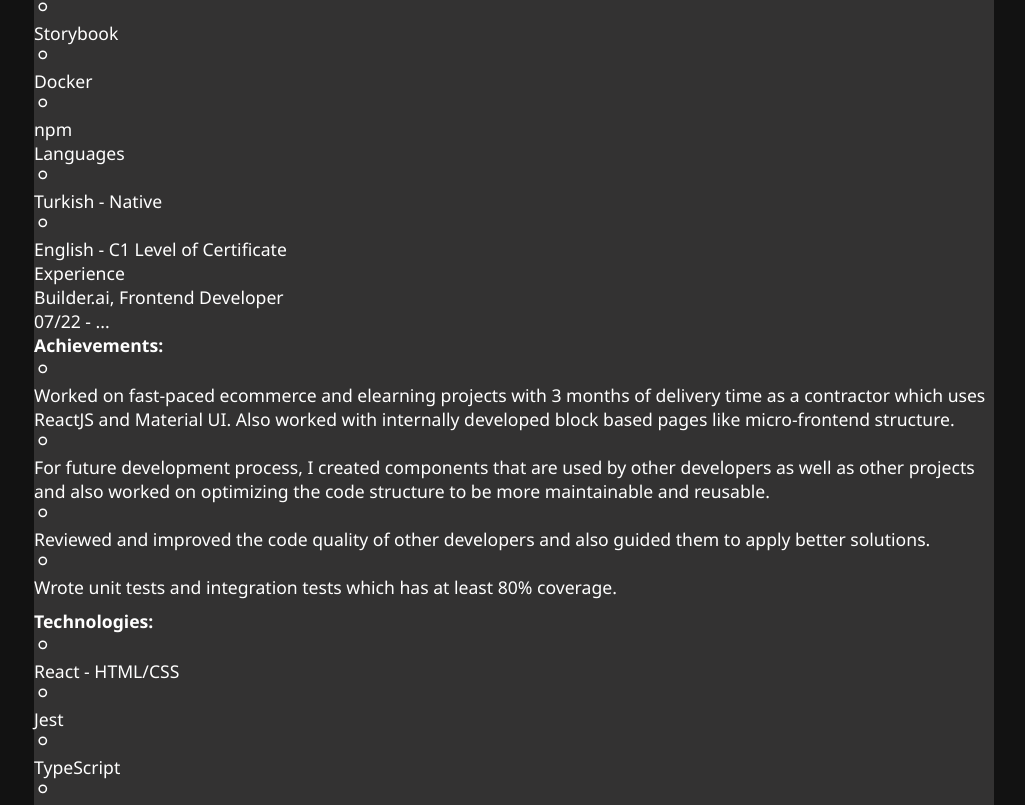
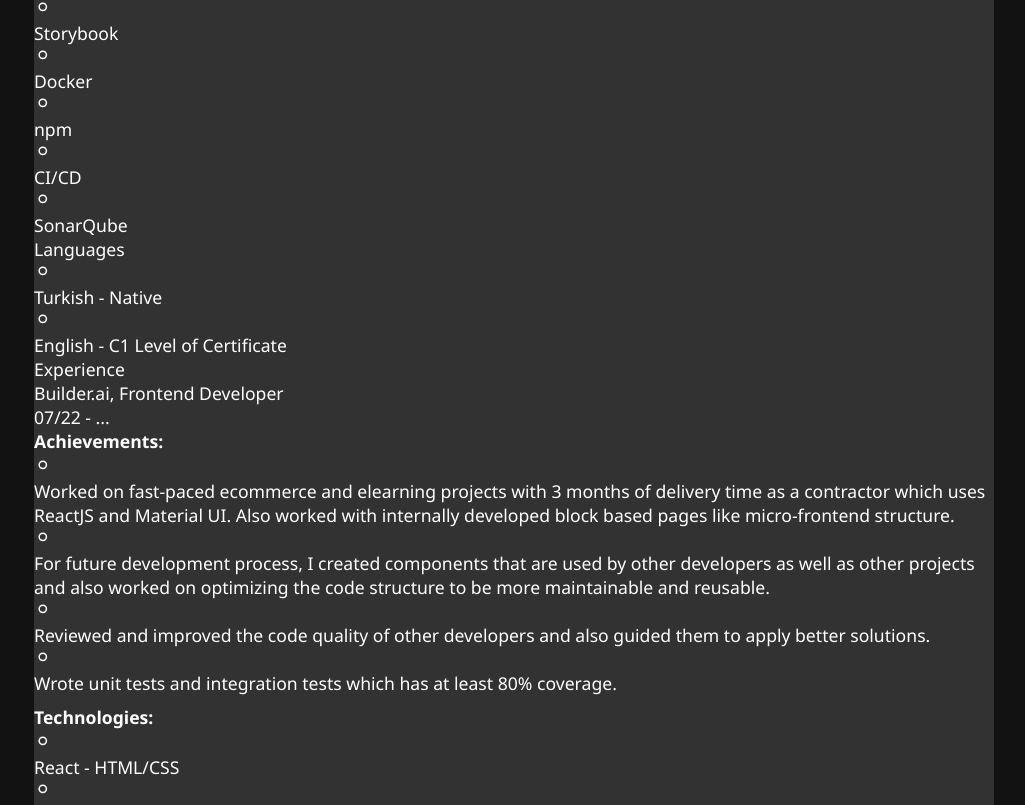
Before and after one commit to BurakBal96/burak-bal-resume, a React (Create React App) app: page / in a window 1280 px wide. Shown: the part 1355-2160 px from the top of the page, without its empty margins (126-1151 px from the left). Built offline with nearby package versions, Linux system fonts and the light colour scheme.

Commit message:
sonarqube added

```diff
--- a/src/Pages/Resume/Sections/Experience.js
+++ b/src/Pages/Resume/Sections/Experience.js
@@ -74,7 +74,7 @@
     'Wrote unit tests and integration tests which has at least 80% coverage.'
 ];
 
-const builderAiTechnologies = ['React - HTML/CSS', 'Jest', 'TypeScript', 'Material UI'];
+const builderAiTechnologies = ['React - HTML/CSS', 'Jest & SonarQube', 'TypeScript', 'Material UI'];
 
 const ceibaAchievements = [
     'Developed re-usable components from scratch for consistency, easier development, better customization and performance such as form components, dynamic data grid, filter panel, calendar, lazy load and etc.',
--- a/src/Pages/Resume/Sections/FrontendSkills.js
+++ b/src/Pages/Resume/Sections/FrontendSkills.js
@@ -17,7 +17,9 @@
     'Jenkins',
     'Storybook',
     'Docker',
-    'npm'
+    'npm',
+    "CI/CD",
+    "SonarQube"
 ];
 
 export const FrontendSkills = ({ ...props }) => {
```
